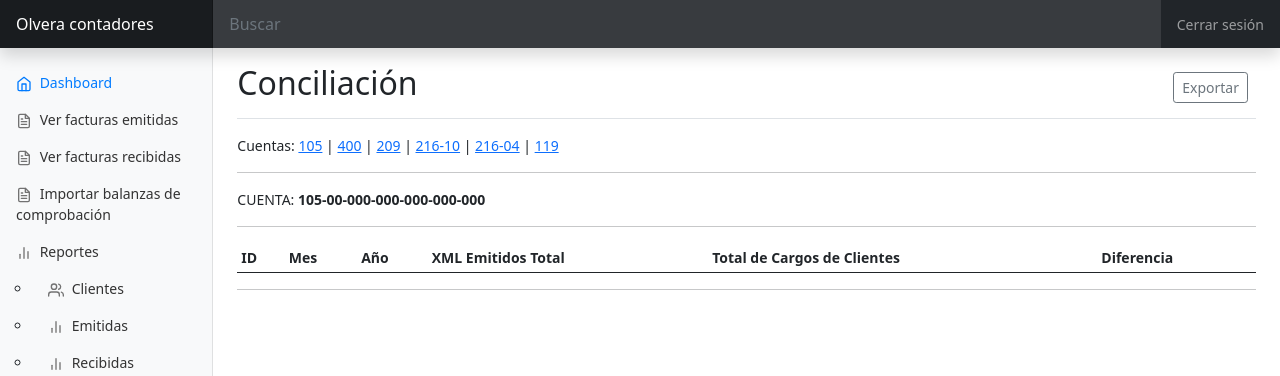
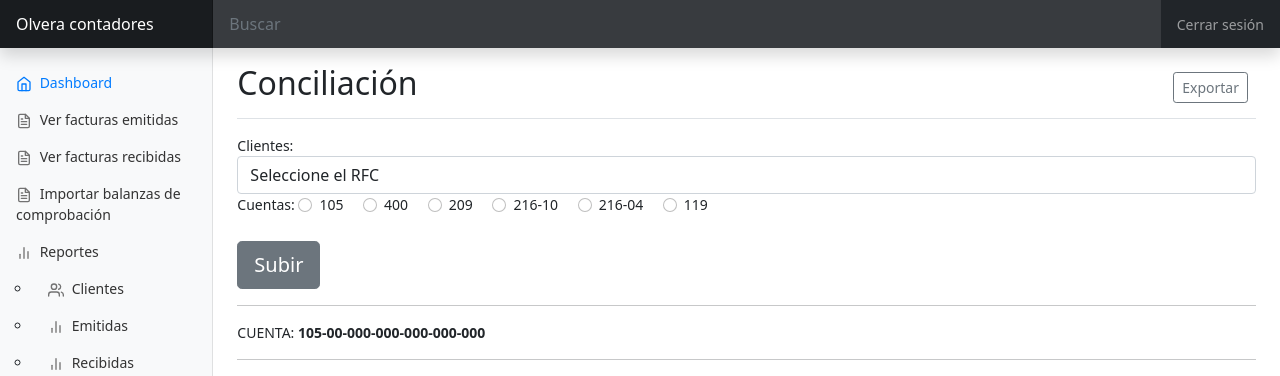
Before and after one commit to birkoff14/olvera, a Django app: a page that uses mysite/templates/conciliacion.html in a window 1280 px wide. Shown: the top 376 px of the page. Run offline with Django 3.2, Linux system fonts and the light colour scheme; data that the repository does not hold is empty; some libraries are stand-ins or nearby versions.

Commit message:
Update conciliacion

```diff
--- a/conciliacion/views.py
+++ b/conciliacion/views.py
@@ -275,6 +275,7 @@ def conciliacion(request, cuenta, campo_1, campo_2, tabla, title_1, title_2):
                                     on SUBSTR(a.Fecha_Emision, 4, 2) = case when LENGTH(b.Mes) = 1 then Concat('0', b.Mes) when LENGTH(b.Mes) = 2 then b.Mes end
                                     and SUBSTR(a.Fecha_Emision, 7, 4) = b.Año
                                     and a.RFC_Emisor = b.RFC
+                                    and b.RFC = 'SUFF690719CI8'
                                     where Cuenta = '""" + cuenta + """'
                                     ) tbl
                                     group by Mes, Año, """ + campo_2 + """, Cuenta
@@ -285,9 +286,11 @@ def conciliacion(request, cuenta, campo_1, campo_2, tabla, title_1, title_2):
         "title_1" : title_1,
         "title_2" : title_2,
         "cuenta" : count,
+        "rfc" : rfc,
     }
 
     print(r105)
+    #print(rfc)
 
     return render(request, 'conciliacion.html', context)
 
--- a/mysite/templates/conciliacion.html
+++ b/mysite/templates/conciliacion.html
@@ -8,13 +8,75 @@
     <div class="btn-toolbar mb-2 mb-md-0">
       <form action="">
         <div class="btn-group me-2">
-          <a class="btn btn-sm btn-outline-secondary" href="{% url 'export' '105-00-000-000-000-000-000' 'Total' 'Cargos' 'conciliacion_invoiceemitidas' 'XML Emitidos Total' 'Total de Cargos de Clientes' %}">Exportar</a>
+          <a class="btn btn-sm btn-outline-secondary"
+            href="{% url 'export' '105-00-000-000-000-000-000' 'Total' 'Cargos' 'conciliacion_invoiceemitidas' 'XML Emitidos Total' 'Total de Cargos de Clientes' %}">Exportar</a>
         </div>
       </form>
     </div>
   </div>
   <div class="table-responsive">
-      Cuentas: <a href="{% url 'conciliacion' '105-00-000-000-000-000-000' 'Total' 'Cargos' 'conciliacion_invoiceemitidas' 'XML Emitidos Total' 'Total de Cargos de Clientes' %}">105</a> | <a href="{% url 'conciliacion' '400-00-000-000-000-000-000' 'SubTotal' 'Abonos' 'conciliacion_invoiceemitidas' 'XML Emitidos Subtotal' 'Total Abonos Ingresos' %}">400</a> | <a href="{% url 'conciliacion' '209-00-000-000-000-000-000' 'IVA_16' 'Abonos' 'conciliacion_invoiceemitidas' 'XML Emitidos IVA' 'IVA por Trasladar Abonos Ingresos' %}">209</a> | <a href="{% url 'conciliacion' '216-10-000-000-000-000-000' 'Retenido_IVA' 'Abonos' 'conciliacion_invoicerecibidas' 'XML Recibidos IVA Retenido' 'IVA Retenido Abonos' %}">216-10</a> | <a href="{% url 'conciliacion' '216-04-000-000-000-000-000' 'Retenido_ISR' 'Abonos' 'conciliacion_invoicerecibidas' 'XML Recibidos ISR Retenido' 'ISR Retenido Abonos' %}">216-04</a> | <a href="{% url 'conciliacion' '119-00-000-000-000-000-000' 'IVA_16' 'Cargos' 'conciliacion_invoicerecibidas' 'XML Recibidos IVA' 'Total Cargos IVA por Acreditar' %}">119</a>
+    <!--
+    Cuentas: <a
+      href="{% url 'conciliacion' '105-00-000-000-000-000-000' 'Total' 'Cargos' 'conciliacion_invoiceemitidas' 'XML Emitidos Total' 'Total de Cargos de Clientes' %}">105</a>
+    | <a
+      href="{% url 'conciliacion' '400-00-000-000-000-000-000' 'SubTotal' 'Abonos' 'conciliacion_invoiceemitidas' 'XML Emitidos Subtotal' 'Total Abonos Ingresos' %}">400</a>
+    | <a
+      href="{% url 'conciliacion' '209-00-000-000-000-000-000' 'IVA_16' 'Abonos' 'conciliacion_invoiceemitidas' 'XML Emitidos IVA' 'IVA por Trasladar Abonos Ingresos' %}">209</a>
+    | <a
+      href="{% url 'conciliacion' '216-10-000-000-000-000-000' 'Retenido_IVA' 'Abonos' 'conciliacion_invoicerecibidas' 'XML Recibidos IVA Retenido' 'IVA Retenido Abonos' %}">216-10</a>
+    | <a
+      href="{% url 'conciliacion' '216-04-000-000-000-000-000' 'Retenido_ISR' 'Abonos' 'conciliacion_invoicerecibidas' 'XML Recibidos ISR Retenido' 'ISR Retenido Abonos' %}">216-04</a>
+    | <a
+      href="{% url 'conciliacion' '119-00-000-000-000-000-000' 'IVA_16' 'Cargos' 'conciliacion_invoicerecibidas' 'XML Recibidos IVA' 'Total Cargos IVA por Acreditar' %}">119</a>
+    <hr />
+    -->
+    <form action="" name="form1" method="GET">
+      Clientes: <select class="form-control">
+        <option selected>Seleccione el RFC</option>
+        {% for dt in rfc %}
+        <option value="1">{{ dt.RFC }}</option>
+        {% endfor %}
+      </select>
+      Cuentas:
+      <div class="form-check form-check-inline">
+        <input class="form-check-input" type="radio" name="cuentas" id="cuenta105" value="105">
+        <label class="form-check-label" for="cuenta105">
+          105
+        </label>
+      </div>
+      <div class="form-check form-check-inline">
+        <input class="form-check-input" type="radio" name="cuentas" id="cuenta400" value="400">
+        <label class="form-check-label" for="cuenta400">
+          400
+        </label>
+      </div>
+      <div class="form-check form-check-inline">
+        <input class="form-check-input" type="radio" name="cuentas" id="cuenta209" value="209">
+        <label class="form-check-label" for="cuenta209">
+          209
+        </label>
+      </div>
+      <div class="form-check form-check-inline">
+        <input class="form-check-input" type="radio" name="cuentas" id="cuenta21610" value="216-10">
+        <label class="form-check-label" for="cuenta21610">
+          216-10
+        </label>
+      </div>
+      <div class="form-check form-check-inline">
+        <input class="form-check-input" type="radio" name="cuentas" id="cuenta21604" value="216-04">
+        <label class="form-check-label" for="cuenta21604">
+          216-04
+        </label>
+      </div>
+      <div class="form-check form-check-inline">
+        <input class="form-check-input" type="radio" name="cuentas" id="cuenta119" value="119">
+        <label class="form-check-label" for="cuenta119">
+          119
+        </label>
+  </div>
+  <br /><br />
+  <button type="submit" class="btn btn-secondary btn-lg btn-block">Subir</button>
+</form>
   <hr />
   CUENTA: <b>{{ cuenta }}</b>
   <hr />
@@ -42,7 +104,7 @@
       {% endfor %}
     </tbody>
   </table>
-      <hr/>
+  <hr />
   </div>
 
 </main>
```
Lines whose indentation alone changed are shown as unchanged.
